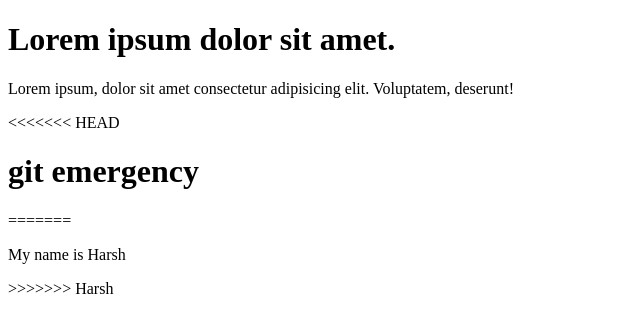
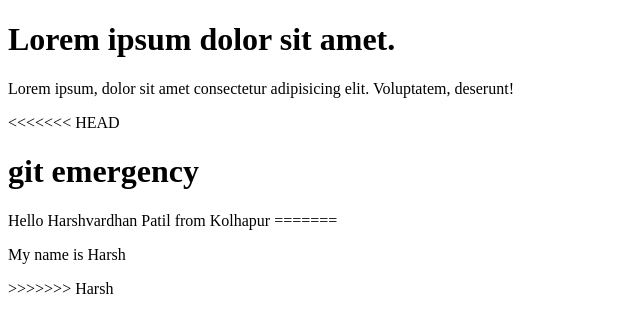
Before and after one commit to Harshpatil0508/hello-world, a plain HTML site: page index.html in a window 1280 px wide. Shown: the whole page, without its empty margins (0-640 px from the left). Drawn offline with Linux system fonts and the light colour scheme.

Commit message:
Update index.html

```diff
--- a/index.html
+++ b/index.html
@@ -10,6 +10,7 @@
   <p>Lorem ipsum, dolor sit amet consectetur adipisicing elit. Voluptatem, deserunt!</p>
 <<<<<<< HEAD
   <h1>git emergency</h1>
+  Hello Harshvardhan Patil from Kolhapur
 =======
   <p>My name is Harsh</p>
 >>>>>>> Harsh
```
